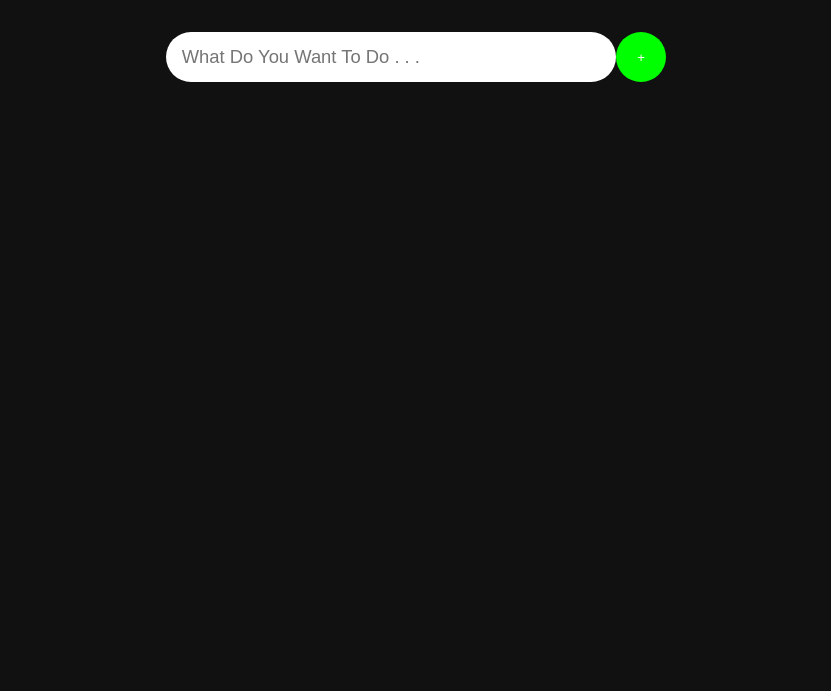
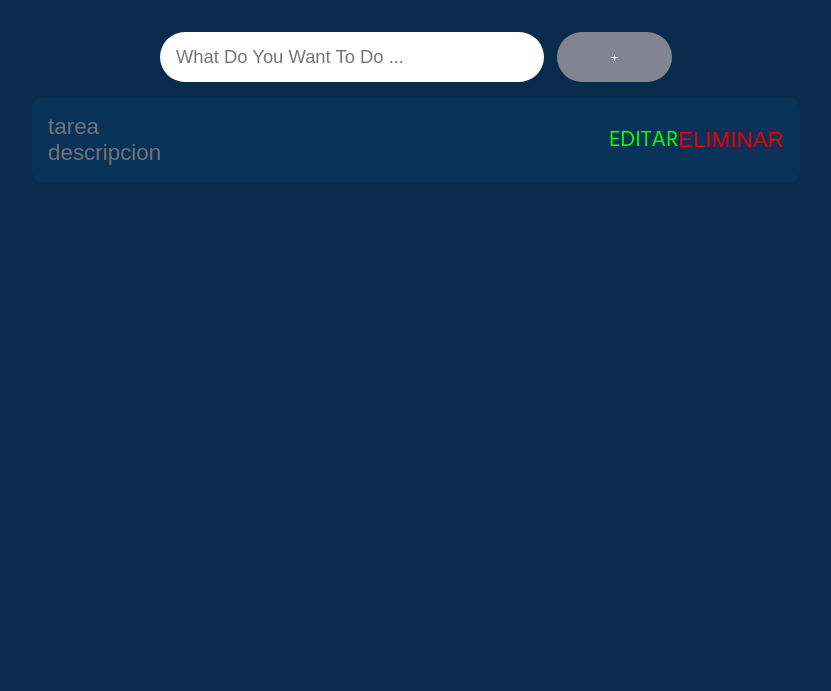
Before and after one commit to BYJ145/TODOList-VanillaJS, a plain HTML site: page index.html in a window 1280 px wide. Shown: the part 109-800 px from the top of the page, without its empty margins (224-1055 px from the left). Drawn offline with Linux system fonts and the light colour scheme.

Commit message:
Modificacion del layout

```diff
--- a/index.html
+++ b/index.html
@@ -9,11 +9,28 @@
 </head>
 <body>
     <h1><span class="styling">TODO</span>List</h1>
-    <div class="input_div">
-        <input type="text" class="input" placeholder="What Do You Want To Do . . .">
-        <button class="add"><i class="fas fa-plus">+</i></button>
-    </div>
+ <!--    <div id="form" class=""> -->
+        <div class="input_div">
+            <div class="input">
+                <input type="text" id="input" class="input_box" placeholder="What Do You Want To Do ...">
+            </div>
+            <div class="button">
+                <button id="addButton" class="add"><i class="fas fa-plus">+</i></button>
+            </div>
+        </div>
+<!--         <span class="hide">Introduce una tarea</span>
+    </div> -->
     <div class="container">
+        <div class="item">
+            <div id="task">
+                <input disabled="" id="task" class="item_input" type="text" placeholder="tarea">
+                <input disabled="" id="description" class="item_input" type="text" placeholder="descripcion">
+            </div>
+            <div id="actions">
+                <button class="editButton">Editar</button>
+                <button class="removeButton">Eliminar</button></div>
+            </div>
+        </div>
     </div>
     <script type="text/javascript" src="main.js"></script>
 
--- a/main.js
+++ b/main.js
@@ -1,5 +1,5 @@
-const add = document.querySelector('.add');
-var input = document.querySelector('.input');
+const add = document.querySelector('#addButton');
+var input = document.querySelector('#input');
 const container = document.querySelector('.container');
 
 
@@ -28,11 +28,11 @@ class item{
         itemBox.classList.add('item');
 
         let editButton = document.createElement('button');
-        editButton.innerHTML = "Edit";
+        editButton.innerHTML = "Editar";
         editButton.classList.add('editButton');
 
         let removeButton = document.createElement('button');
-        removeButton.innerHTML = "Remove";
+        removeButton.innerHTML = "Eliminar";
         removeButton.classList.add('removeButton');
 
         container.appendChild(itemBox);
@@ -47,10 +47,10 @@ class item{
         if(input.disabled == true){
             input.disabled = false;
             input.focus();
-            editButton.innerHTML = "Save";
+            editButton.innerHTML = "Guardar";
         }else{
             input.disabled = true;
-            editButton.innerHTML = "Edit";
+            editButton.innerHTML = "Editar";
             let index = tasks.indexOf(itemName);
             tasks[index] = input.value;
             window.localStorage.setItem('tasks', JSON.stringify(tasks));
--- a/style.css
+++ b/style.css
@@ -5,47 +5,63 @@
 }
 body{
     height: 100%;
-    background-color: #111111;
+    background-color:  #092b4b;
 }
 h1{
     font-size: 3rem;
     font-weight: 50;
     margin: 1rem 0 3rem;
     text-align: center;
-    color: #ffffff;
+    color: #ffffffe1;
     font-family: 'Hind', sans-serif;
 }
 .styling{
     font-weight: 800;
-    color: lime;
+    color: rgb(0, 119, 255);
 }
-.input_div, .container{
+.input_div{
     display: flex;
-    justify-content: center;
-    align-items: center;
-    text-align: center;
+    /* justify-content: center; */
+    /* align-items: center; */
+    /* text-align: center; */
+    width: 40%;
+    margin: 0 auto;
+    margin-bottom: 1rem;
 }
-.input_div .input{
+.input{
+    flex: 75%;
+}
+.button{
+    flex: 25%;
+}
+.input_box{
     padding: 0.5rem 1rem;
     height: 50px;
     outline: none;
     border: none;
     background-color: #fff;
-    width: 450px;
     font-size: 1.15rem;
-    margin: 0.25;
     border-radius: 25px;
+    width: 100%;
+    color: #3c3c41;
+}
+
+#form span{
+    text-align: center;
+    padding: 1rem;
+    color: red;
 }
 .add{
+    display: block;
     height: 50px;
-    width: 50px;
+    width: 90%;
     border-radius: 25px;
     outline: none;
     border: none;
     color:#fff;
-    margin: 0.25px;
-    background-color: lime;
+    background-color: rgb(130, 133, 145);
     cursor: pointer;
+    margin-left: auto;
 }
 
 .add:hover{
@@ -55,16 +71,30 @@ h1{
 .container{
     display: flex;
     flex-direction: column;
-    justify-content: center;
-    align-items: center;
+/*     justify-content: center; */
+/*     align-items: center; */
     text-align: center;
-    margin-top: 2rem;
+    width: 60%;
+    margin: 0rem auto;
+    margin-top: 1rem;
 }
 
 .item{
-    padding: 0.5rem;
+    display: flex;
+    flex-direction: row;
+    padding: 1rem;
     margin-bottom: 1.5rem;
-    border-bottom: 4px solid #fff;
+    border-radius: 10px;
+    background-color: hsla(209, 89%, 42%, 0.1);
+}
+#task{
+    display: flex;
+    flex-direction: column;
+    flex: 80%;
+}
+#actions{
+    display: flex;
+    flex-direction: row;
 }
 
 .item_input{
@@ -78,13 +108,14 @@ h1{
 
 .editButton{
     font-size: 1.4rem;
-    margin: 0 0.5rem;
+/*     margin: 0 0.5rem; */
     font-family: 'Hind', sans-serif;
     background: none;
     outline: none;
     color: lime;
     border: none;
     cursor: pointer;
+    text-transform: uppercase;
 }
 .removeButton{
     font-size: 1.4rem;
@@ -94,4 +125,20 @@ h1{
     color: #e00;
     border: none;
     cursor: pointer;
+    text-transform: uppercase;
 }
+
+
+/* Hide & Show Elements */
+.hide{
+    display: none;
+}
+
+.show{
+    display: block;
+}
+
+
+
+
+/* Resposive design*/
```
